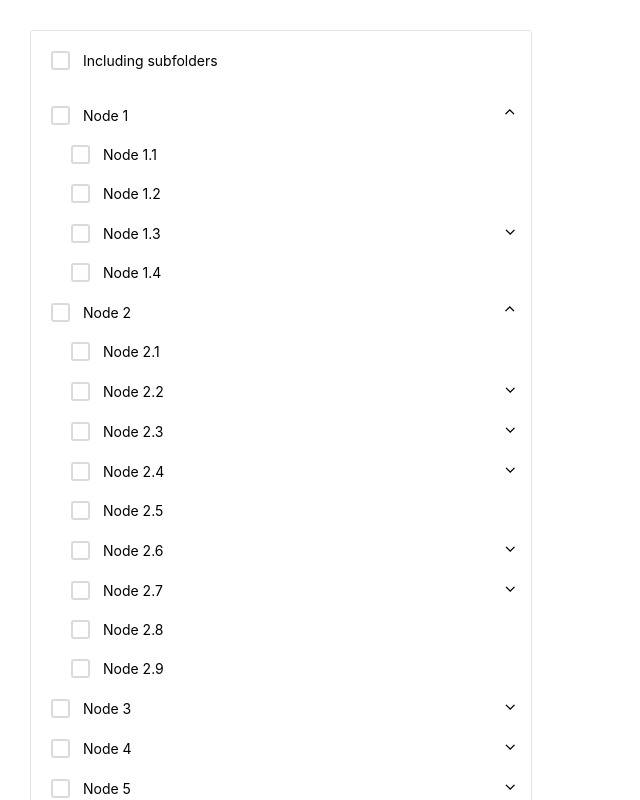
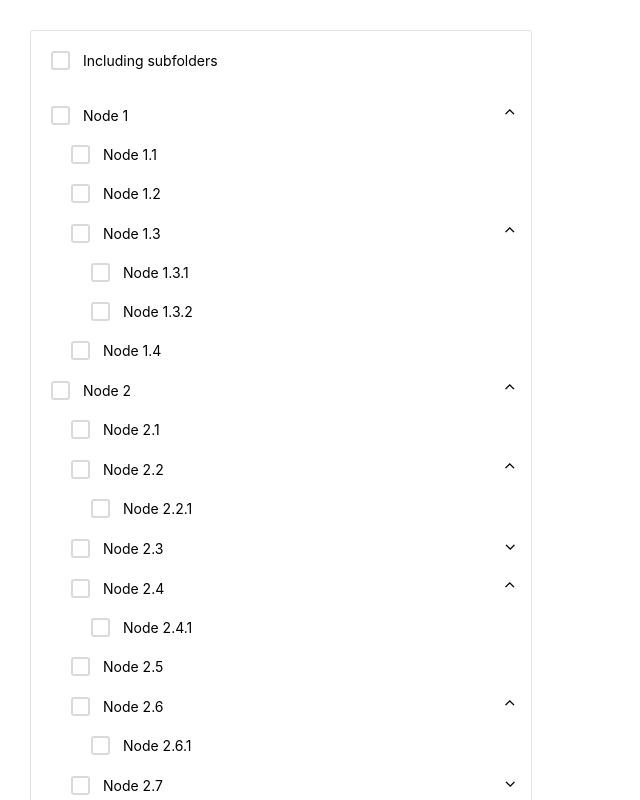
Before and after one commit to Apoka5555/checkbox-tree, a React (Create React App) app: page / in a window 1280 px wide. Shown: the top 800 px of the page, without its empty margins (0-640 px from the left). Built offline with nearby package versions, Linux system fonts and the light colour scheme.

Commit message:
Add recoil state

```diff
--- a/package.json
+++ b/package.json
@@ -14,6 +14,7 @@
     "react": "^18.2.0",
     "react-dom": "^18.2.0",
     "react-scripts": "5.0.1",
+    "recoil": "^0.7.7",
     "typescript": "^4.9.5",
     "web-vitals": "^2.1.4"
   },
--- a/src/App.tsx
+++ b/src/App.tsx
@@ -1,15 +1,18 @@
 import { useEffect, useState } from "react";
-import "./App.css";
 import FolderItem from "./components/FolderItem/FolderItem";
 import { api } from "./api/api";
 import { FolderData } from "./types/Folder";
 import { getFoldersData } from "./utils/getFoldersData";
 import { buildTree } from "./utils/buildTree";
 import { isExpandedByDefault } from "./utils/isExpandedByDefault";
+import { useSetRecoilState } from "recoil";
+import { includeSubfolders } from "./stores/app.store";
+import "./App.css";
 
 function App() {
+  const setIncludeSubfolders = useSetRecoilState(includeSubfolders);
+
   const [foldersTree, setFoldersTree] = useState<Array<FolderData>>([]);
-  const [includeSubfolders, setIncludeSubfolders] = useState<boolean>(false);
 
   const getFolders = async () => {
     const folderStructure = await api.getFolderStructure();
@@ -40,7 +43,6 @@ function App() {
           id={folderData.id}
           name={folderData.name}
           children={folderData.children}
-          checkSubfolders={includeSubfolders}
           defaultExpanded={isExpandedByDefault(folderData.created)}
         />
       ))}
--- a/src/components/FolderItem/FolderItem.tsx
+++ b/src/components/FolderItem/FolderItem.tsx
@@ -1,6 +1,9 @@
 import React, { useEffect, useState } from "react";
 import classNames from "classnames";
 import { FolderData } from "../../types/Folder";
+import { isExpandedByDefault } from "../../utils/isExpandedByDefault";
+import { useRecoilValue } from "recoil";
+import { includeSubfolders } from "../../stores/app.store";
 import "./FolderItem.css";
 
 interface FolderProps {
@@ -12,7 +15,6 @@ interface FolderProps {
   paddingLeft?: number;
   onChange?: (value: boolean) => void;
   className?: string;
-  checkSubfolders?: boolean;
 }
 
 const CHILDREN_PADDING_LEFT = 20;
@@ -24,7 +26,6 @@ const FolderItem: React.FC<FolderProps> = ({
   onChange,
   defaultChecked,
   defaultExpanded = false,
-  checkSubfolders = false,
   paddingLeft = CHILDREN_PADDING_LEFT,
   className,
 }) => {
@@ -33,14 +34,16 @@ const FolderItem: React.FC<FolderProps> = ({
   const [isUndetermined, setIsUndetermined] = useState<boolean>(false);
   const [checkedChildrenCount, setCheckedChildrenCount] = useState<number>(0);
 
+  const checkSubfolders = useRecoilValue(includeSubfolders);
+
   const handleCheck = (event: React.ChangeEvent<HTMLInputElement>) => {
     const value = event.target.checked;
 
+    if (checkSubfolders) {
+      setCheckedChildrenCount(value ? children.length : 0);
+    }
+
     setIsChecked(value);
-
-    if (!value && checkSubfolders) {
-      setCheckedChildrenCount(0);
-    }
 
     if (onChange) {
       onChange(value);
@@ -53,6 +56,10 @@ const FolderItem: React.FC<FolderProps> = ({
         ? previousCheckedChildrenCount + 1
         : previousCheckedChildrenCount - 1
     );
+
+    if (onChange) {
+      onChange(value);
+    }
   };
 
   const handleExpandToggle = () => {
@@ -72,8 +79,12 @@ const FolderItem: React.FC<FolderProps> = ({
   useEffect(() => {
     if (defaultChecked !== undefined) {
       setIsChecked(defaultChecked);
+
+      if (checkSubfolders) {
+        setCheckedChildrenCount(defaultChecked ? children.length : 0);
+      }
     }
-  }, [defaultChecked]);
+  }, [checkSubfolders, children.length, defaultChecked]);
 
   return (
     <div className={classNames("folder", className)}>
@@ -116,7 +127,7 @@ const FolderItem: React.FC<FolderProps> = ({
               paddingLeft={paddingLeft + CHILDREN_PADDING_LEFT}
               onChange={handleChildCheck}
               defaultChecked={checkSubfolders ? isChecked : undefined}
-              checkSubfolders={checkSubfolders}
+              defaultExpanded={isExpandedByDefault(folderData.created)}
             />
           ))}
         </div>
--- a/src/index.tsx
+++ b/src/index.tsx
@@ -1,15 +1,18 @@
-import React from 'react';
-import ReactDOM from 'react-dom/client';
-import './index.css';
-import App from './App';
-import reportWebVitals from './reportWebVitals';
+import React from "react";
+import ReactDOM from "react-dom/client";
+import { RecoilRoot } from "recoil";
+import "./index.css";
+import App from "./App";
+import reportWebVitals from "./reportWebVitals";
 
 const root = ReactDOM.createRoot(
-  document.getElementById('root') as HTMLElement
+  document.getElementById("root") as HTMLElement
 );
 root.render(
   <React.StrictMode>
-    <App />
+    <RecoilRoot>
+      <App />
+    </RecoilRoot>
   </React.StrictMode>
 );
 
--- /dev/null
+++ b/src/stores/app.store.ts
@@ -0,0 +1,6 @@
+import { atom } from "recoil";
+
+export const includeSubfolders = atom({
+  key: "includeSubfolders",
+  default: false,
+});
```
Also changed, not shown: 2 other files (tests, documents, lock files or other folders).
